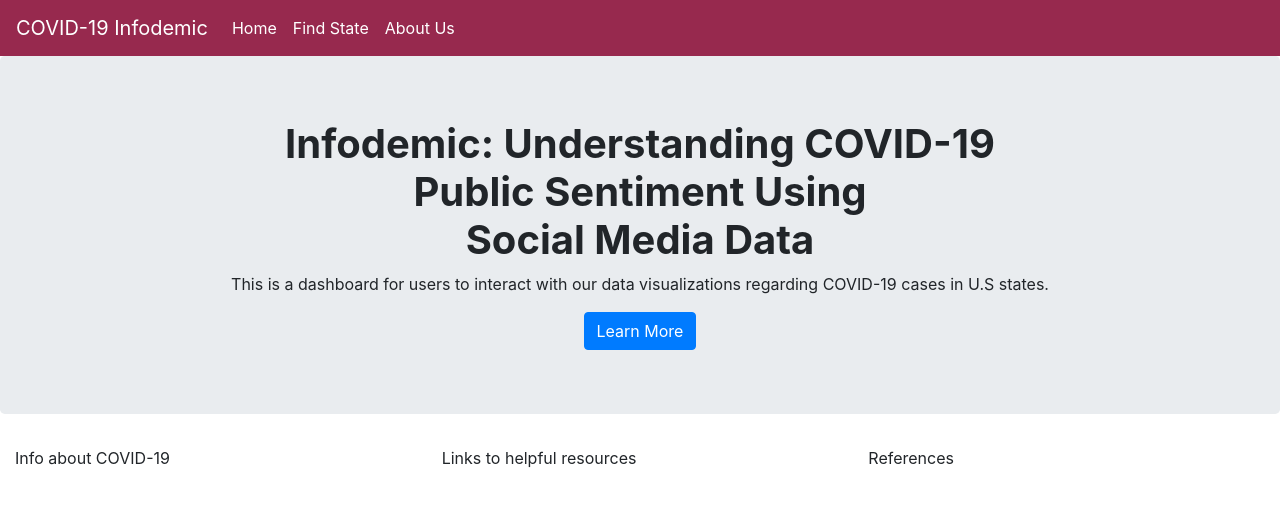
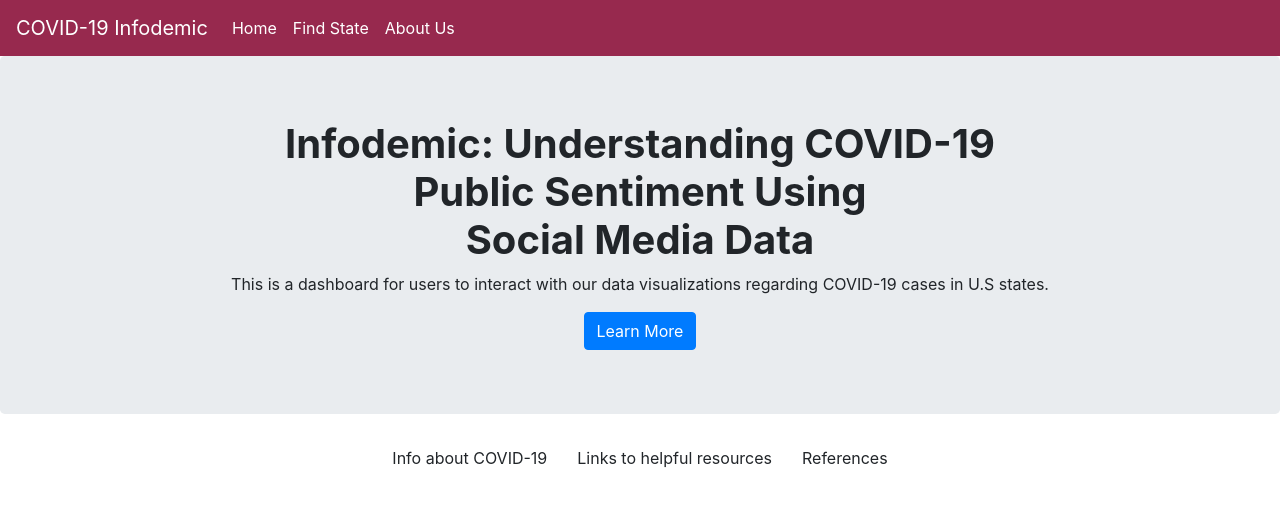
Before and after one commit to christinechye/covid-19-infodemic, a React (Create React App) app: page /#/ in a window 1280 px wide. Shown: the top 506 px of the page. Built offline with nearby package versions, Linux system fonts and the light colour scheme.

Commit message:
minor adjusts to appearance

```diff
--- a/src/client/pages/Home.js
+++ b/src/client/pages/Home.js
@@ -17,10 +17,10 @@ const Home = () => {
             </center>
         </Jumbotron>
         <Container fluid>
-            <Row>
-                <Col>Info about COVID-19</Col>
-                <Col>Links to helpful resources</Col>
-                <Col>References</Col>
+            <Row className="justify-content-md-center">
+                <Col md="auto">Info about COVID-19</Col>
+                <Col md="auto">Links to helpful resources</Col>
+                <Col md="auto">References</Col>
             </Row>
         </Container>
     </React.Fragment>
```
Also changed, not shown: src/client/components/GraphTabs.js (+7 -2 lines), 1 other file (tests, documents, lock files or other folders).
